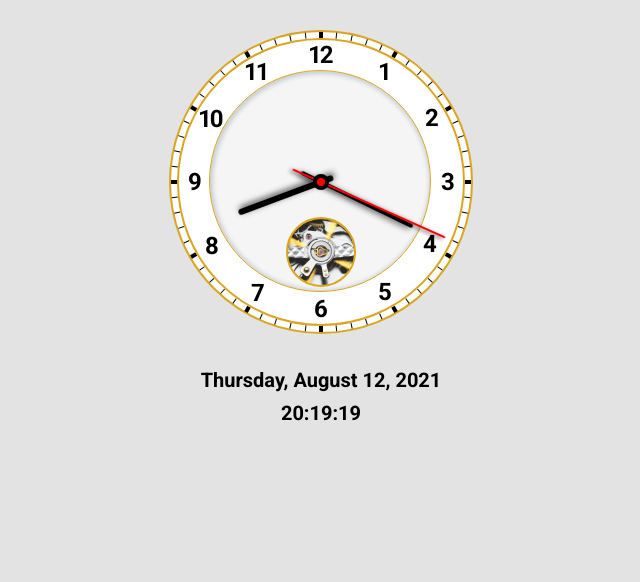
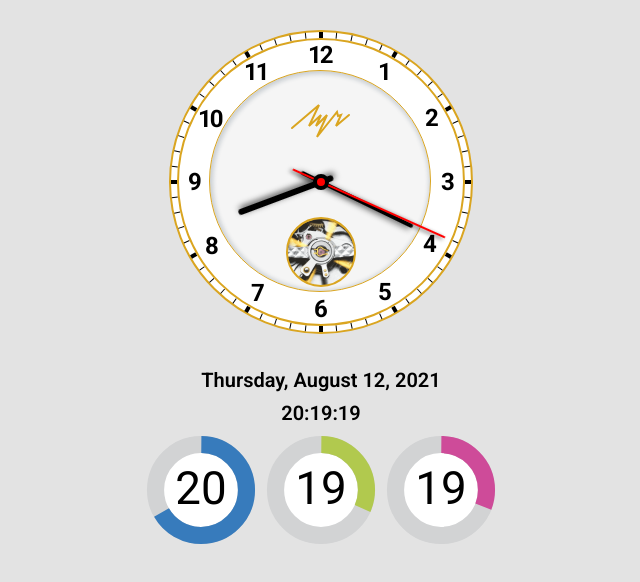
Before and after one commit to VadimBakunovich/rsschool-stage0, a plain HTML site: page js-clock/index.html in a window 1280 px wide. Shown: the whole page, without its empty margins (319-959 px from the left). Drawn offline with Linux system fonts and the light colour scheme.

Commit message:
feat: add pie charts of time and clock brand

```diff
--- a/js-clock/css/style.css
+++ b/js-clock/css/style.css
@@ -30,13 +30,13 @@ body {
   display: flex;
   border: 2px solid goldenrod;
   border-radius: 50%;
-  /* background: no-repeat center / 320px url('../img/face.png'); */
+  /* background: no-repeat center / 346px url('../img/logo.png'); */
   background-color: white;
 }
 svg {
   z-index: 10;
 }
-text {
+.clock text {
   font-size: 24px;
   font-weight: bold;
   letter-spacing: -2px;
@@ -86,3 +86,11 @@ p {
   font-size: 20px;
   font-weight: 600;
 }
+.donuts {
+  width: 30%;
+  display: flex;
+  justify-content: space-between;
+}
+#ringSec {
+  transition: stroke-dasharray 300ms;
+}
--- a/js-clock/index.html
+++ b/js-clock/index.html
@@ -6,7 +6,7 @@
   <meta name="viewport" content="width=device-width, initial-scale=1.0">
   <title>Clock</title>
   <link rel="preconnect" href="https://fonts.gstatic.com">
-  <link href="https://fonts.googleapis.com/css2?family=Roboto:wght@100;200;300;400;500;700;900&display=swap" rel="stylesheet">
+  <link rel="stylesheet" href="https://fonts.googleapis.com/css2?family=Roboto:wght@400;500;600;700;&display=swap">
   <link rel="stylesheet" href="css/normalize.css">
   <link rel="stylesheet" href="css/style.css">
 </head>
@@ -30,6 +30,8 @@
         <text x="27" y="95">10</text>
         <text x="73" y="48">11</text>
         <text x="137" y="31">12</text>
+        <path class="luch" d="M121 96 L148 73 L138 94 L150 83 L145 94 L156 83 L146 105 L166 80 L167 84 L170 83 L165 94 L178 83"
+              fill="none" stroke="goldenrod" stroke-width="2" stroke-linecap="round" />
         <line id="hour"
               x1="150" y1="160"
               x2="150" y2="65"
@@ -50,6 +52,41 @@
         <p id="date"></p>
         <p id="time"></p>
       </div>
+      <div class="donuts">
+        <svg width="100%" height="100%" viewBox="0 0 42 42">
+          <circle cx="21" cy="21" r="15.91549430918954"
+                  fill="#fff"></circle>
+          <circle cx="21" cy="21" r="15.91549430918954"
+                  fill="transparent" stroke="#d2d3d4" stroke-width="6"></circle>
+          <circle id="ringHour"
+                  cx="21" cy="21" r="15.91549430918954"
+                  fill="transparent" stroke="#377bbc" stroke-width="6"
+                  stroke-dashoffset="25"></circle>
+          <text id="hText" x="12" y="26"></text>
+        </svg>
+        <svg width="100%" height="100%" viewBox="0 0 42 42">
+          <circle cx="21" cy="21" r="15.91549430918954"
+                  fill="#fff"></circle>
+          <circle cx="21" cy="21" r="15.91549430918954"
+                  fill="transparent" stroke="#d2d3d4" stroke-width="6"></circle>
+          <circle id="ringMin"
+                  cx="21" cy="21" r="15.91549430918954"
+                  fill="transparent" stroke="#b1c94e" stroke-width="6"
+                  stroke-dashoffset="25"></circle>
+          <text id="mText" x="12" y="26"></text>
+        </svg>
+        <svg width="100%" height="100%" viewBox="0 0 42 42">
+          <circle cx="21" cy="21" r="15.91549430918954"
+                  fill="#fff"></circle>
+          <circle cx="21" cy="21" r="15.91549430918954"
+                  fill="transparent" stroke="#d2d3d4" stroke-width="6"></circle>
+          <circle id="ringSec"
+                  cx="21" cy="21" r="15.91549430918954"
+                  fill="transparent" stroke="#ce4b99" stroke-width="6"
+                  stroke-dashoffset="25"></circle>
+          <text id="sText" x="12" y="26"></text>
+        </svg>
+      </div>
   </div>
   <script src="script.js"></script>
 </body>
--- a/js-clock/script.js
+++ b/js-clock/script.js
@@ -15,5 +15,19 @@ setTimeout(function run() {
 	move(sec, 6 * now.getSeconds());
 	move(min, 6 * now.getMinutes() + now.getSeconds() / 10);
 	move(hour, 30 * (now.getHours() % 12) + now.getMinutes() / 2);
+  const ringParam = (elem, time) => {
+    time = (time === 0) ? 60 : time;
+    const offset = 5 * time / 3;
+    elem.setAttribute('stroke-dasharray', `${offset} ${100 - offset}`);
+  };
+  ringParam(ringMin, now.getMinutes());
+  ringParam(ringSec, now.getSeconds());
+  let hours = (now.getHours() > 12) ? now.getHours() - 12 : now.getHours();
+  hours = (hours % 12) ? hours : 12;
+  const hourOffs = 25 * hours / 3;
+	ringHour.setAttribute('stroke-dasharray', `${hourOffs} ${100 - hourOffs}`);
+  hText.textContent = (now.getHours() < 10) ? '0' + now.getHours() : now.getHours();
+  mText.textContent = (now.getMinutes() < 10) ? '0' + now.getMinutes() : now.getMinutes();
+  sText.textContent = (now.getSeconds() < 10) ? '0' + now.getSeconds() : now.getSeconds();
   setTimeout(run, 1000);
 }, 1000);
```
Also changed, not shown: js-clock/img/face.png (deleted).
